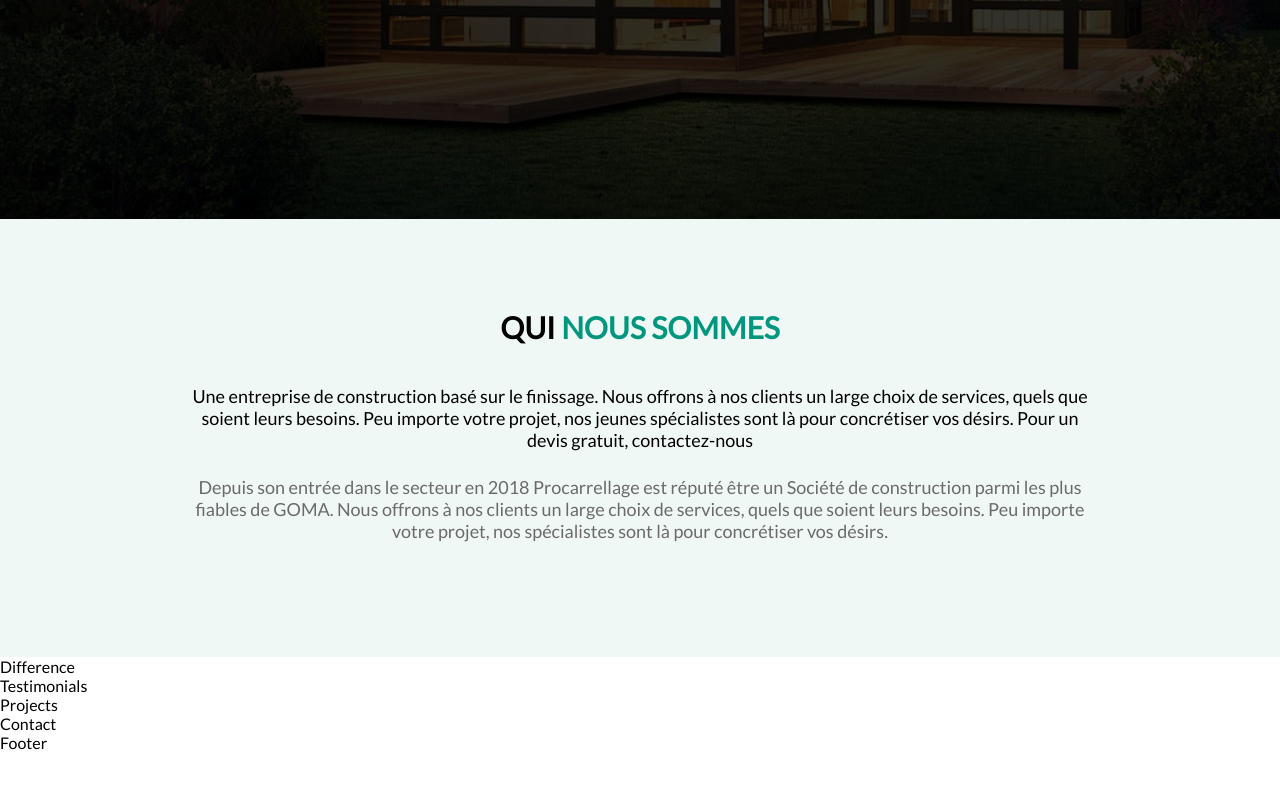
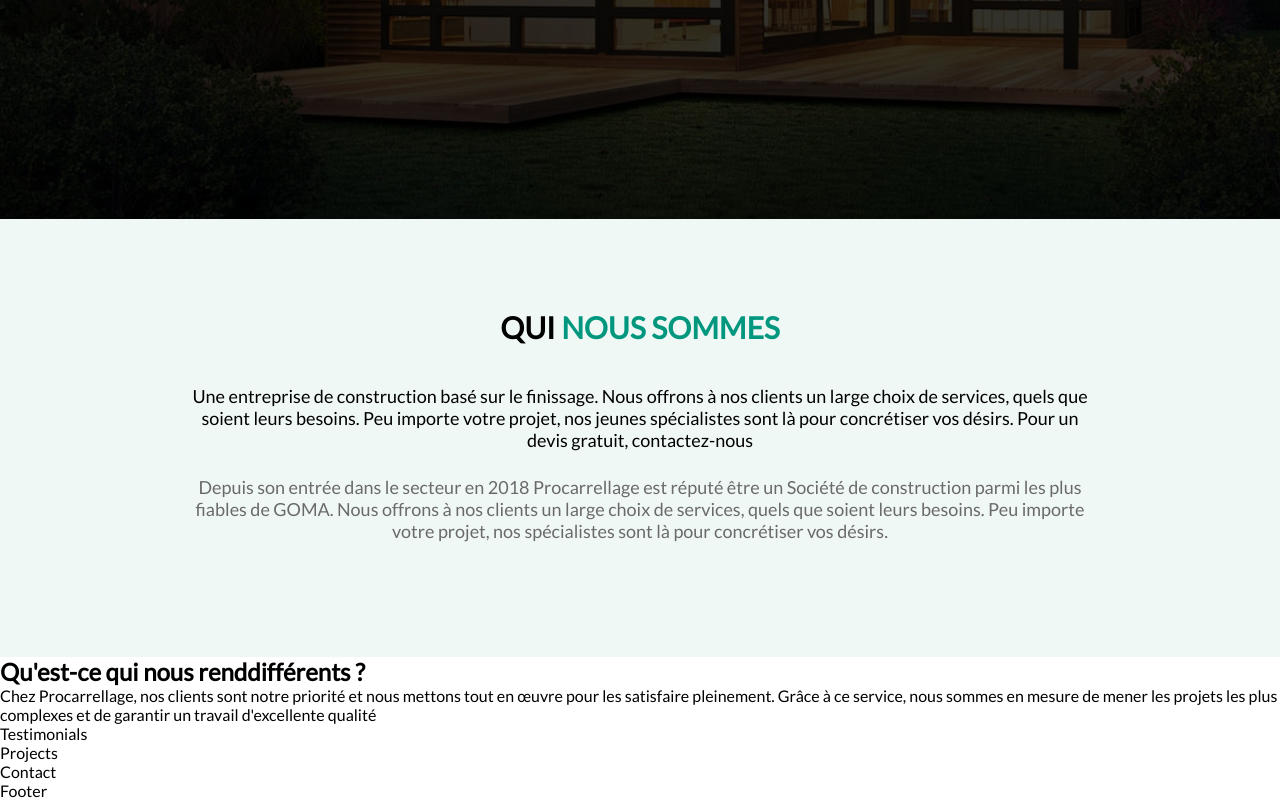
Before and after one commit to dieum512/Pro-carrellage, a React (Create React App) app: page / in a window 1280 px wide. Shown: the part 581-1381 px from the top of the page. Before the commit the page ends 1333 px from the top, so only its background shows below. Built offline with nearby package versions, Linux system fonts and the light colour scheme.

Commit message:
Update the difference component

```diff
--- a/src/components/Difference/Difference.jsx
+++ b/src/components/Difference/Difference.jsx
@@ -2,7 +2,20 @@
 import './difference.css';
 
 const Difference = () => (
-  <div>Difference</div>
+  <>
+    <div className="diff__cont">
+        <h2>
+            Qu'est-ce qui nous rend
+            <span>différents ?</span>
+        </h2>
+        <p>
+            Chez Procarrellage, nos clients sont notre priorité
+            et nous mettons tout en œuvre pour les satisfaire pleinement.
+            Grâce à ce service, nous sommes en mesure de mener les projets
+            les plus complexes et de garantir un travail d'excellente qualité
+        </p>
+    </div>
+  </>
 );
 
 export default Difference;
```
